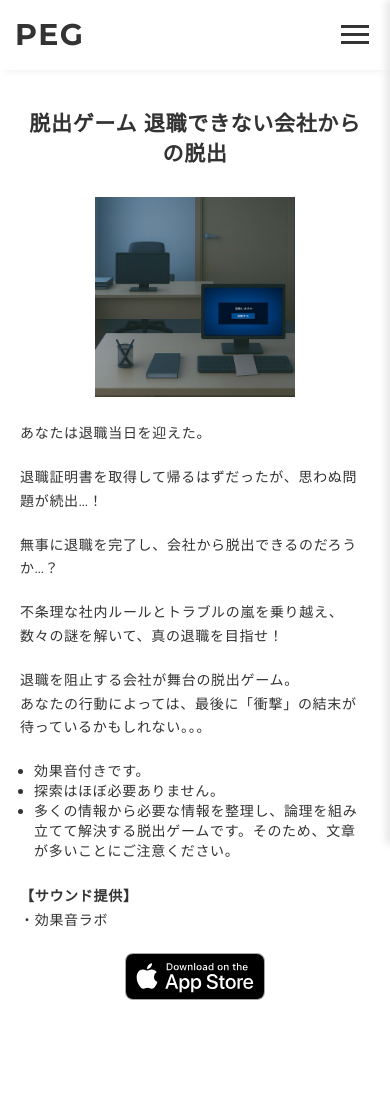
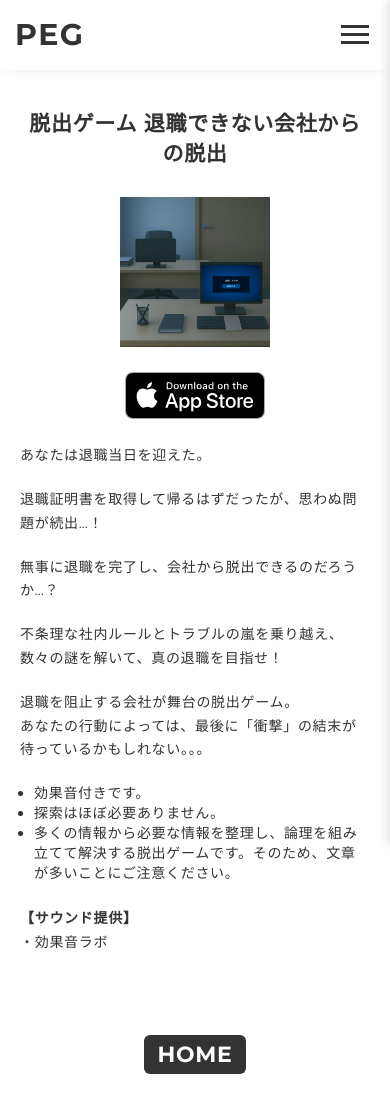
Before and after one commit to PerfectEscapeGame/PerfectEscapeGame.github.io, a plain HTML site: page works/taisyoku.html in a window 390 px wide. Shown: the top 1100 px of the page. Drawn offline with nearby package versions, Linux system fonts and the light colour scheme.

Commit message:
update works page

```diff
--- a/css/style.css
+++ b/css/style.css
@@ -358,7 +358,7 @@ img {
   .article-body h3:not(:first-child) { margin-top: 30px; }
   .article-body p { font-size: 14px; line-height: 1.7; margin-bottom: 20px; }
   .article-body img {
-    width: 200px;
+    width: 150px;
     height: auto;
     display: block;
     margin: 0 auto 1.8em;
@@ -419,7 +419,6 @@ html {
   margin-top: calc(-1 * var(--header-offset));
 }
 
-/* お好みで、通常の同ページ内スクロールも滑らか＋余白確保 */
 html { scroll-padding-top: var(--header-offset); scroll-behavior: smooth; }
 
 .article-body ul {
--- a/works/taisyoku.html
+++ b/works/taisyoku.html
@@ -51,7 +51,14 @@
 
           <div class="article-body">
             <img src="../img/taisyoku.png" alt="脱出ゲーム 退職できない会社からの脱出の画像">
-
+            <div class="works-store-links">
+              <a href="https://apps.apple.com/jp/app/id6748549548" target="_blank" rel="noopener">
+                <img src="../img/appstore.svg" alt="App Storeでダウンロード" class="store-btn">
+              </a>
+              <!-- <a href="https://play.google.com/store/apps/details?id=xxxx" target="_blank" rel="noopener">
+                <img src="../img/googleplay.png" alt="Google Playで手に入れよう" class="store-btn">
+              </a> -->
+            </div>
             <p>あなたは退職当日を迎えた。</p>
             <p>退職証明書を取得して帰るはずだったが、思わぬ問題が続出…！</p>
             <p>無事に退職を完了し、会社から脱出できるのだろうか…？</p>
@@ -69,15 +76,6 @@
             </ul>
 
             <p><strong>【サウンド提供】</strong><br>・効果音ラボ</p>
-
-            <div class="works-store-links">
-              <a href="https://apps.apple.com/jp/app/id6748549548" target="_blank" rel="noopener">
-                <img src="../img/appstore.svg" alt="App Storeでダウンロード" class="store-btn">
-              </a>
-              <!-- <a href="https://play.google.com/store/apps/details?id=xxxx" target="_blank" rel="noopener">
-                <img src="../img/googleplay.png" alt="Google Playで手に入れよう" class="store-btn">
-              </a> -->
-            </div>
           </div>
 
           <div class="home-link">
```
